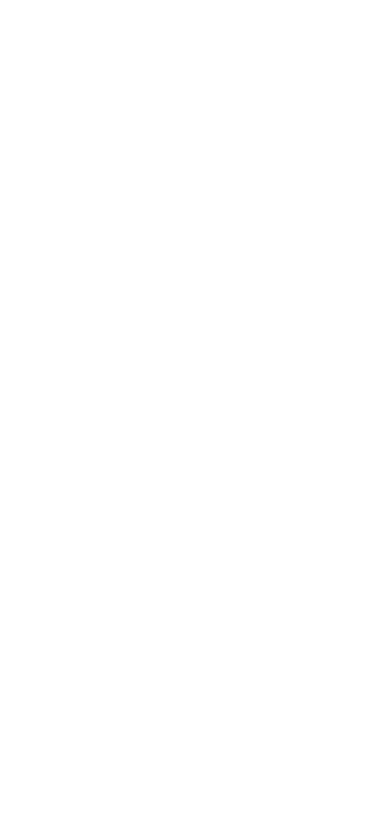
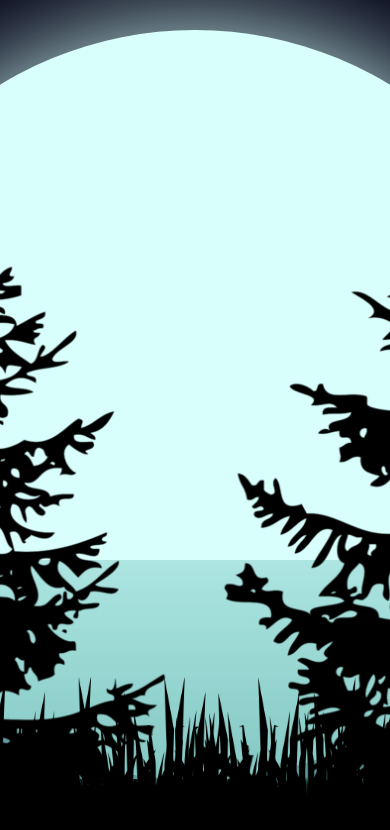
Before and after one commit to diogopereiradev/nosferatu, a React (Vite) app: page / in a window 390 px wide. Shown: the top 830 px of the page. Built offline with nearby package versions, Linux system fonts and the light colour scheme.

Commit message:
Features: Header added, Types folder added

```diff
--- a/src/app.tsx
+++ b/src/app.tsx
@@ -3,13 +3,14 @@
 
 import GlobalStyles from './assets/GlobalStyles';
 import Wrapper from './components/Wrapper';
+import Header from './app/Header';
 
 function App (): JSX.Element {
   return (
     <React.Fragment>
       <GlobalStyles />
       <Wrapper>
-
+        <Header />
       </Wrapper>
     </React.Fragment>
   );
--- /dev/null
+++ b/src/app/Header/index.tsx
@@ -0,0 +1,47 @@
+import '../../types/global';
+import React, { useEffect, useState, Dispatch, SetStateAction } from 'react';
+import {
+  Container,
+  Stars,
+  FrozenLake,
+  GrassTerrain,
+  GrassTerrainContainer,
+  LeftGiantPineTree,
+  RightGiantPineTree,
+  Moon
+} from './styles';
+import GrassTerrainImage from '../../assets/images/grassterrain.png';
+import GiantPineTreeImage from '../../assets/images/giant-pine-tree.png';
+
+function GrassTerrainMain (): JSX.Element {
+  return (
+    <GrassTerrainContainer>
+      <GrassTerrain src={GrassTerrainImage} alt="grass-terrain-image"/>
+      <GrassTerrain src={GrassTerrainImage} alt="grass-terrain-image"/>
+    </GrassTerrainContainer>
+  );
+}
+
+function StarsResponsive (): JSX.Element {
+  const [amount, setAmount]: [number, Dispatch<SetStateAction<number>>] = useState(60);
+
+  useEffect((): void => {
+    window.addEventListener('resize', () =>
+      setAmount(Math.random() * (60 - 50) + 50));
+  }, []);
+  return <Stars amount={amount}/>;
+}
+
+function Header (): JSX.Element {
+  return (
+    <Container>
+      <StarsResponsive />
+      <Moon />
+      <FrozenLake />
+      <GrassTerrainMain />
+      <LeftGiantPineTree src={GiantPineTreeImage} alt="left-giant-pine-tree"/>
+      <RightGiantPineTree src={GiantPineTreeImage} alt="right-giant-pine-tree"/>
+    </Container>
+  );
+}
+export default Header;
--- /dev/null
+++ b/src/app/Header/styles.ts
@@ -0,0 +1,113 @@
+import styled from 'styled-components';
+import { StarsProps } from '../../types/header';
+
+function multipleStars (n: number): string {
+  const shadows: Array<string>  = [];
+
+  for (let i = 0; i < n; i++)
+    shadows.push(`${Math.random() * window.innerWidth}px ${Math.random() * window.innerHeight}px #fff`);
+  return shadows.join(', ');
+}
+
+export const Container = styled.header`
+  position: relative;
+  width: 100%;
+  height: 100vh;
+  min-height: 620px;
+  max-height: 950px;
+  overflow: hidden;
+  background: rgb(0,3,45);
+  background: linear-gradient(0deg, rgba(0,3,45,1) 0%, rgba(0,2,20,1) 100%);
+`;
+
+export const Stars = styled.div<StarsProps>`
+  width: 1px;
+  height: 1px;
+  background: transparent;
+  box-shadow: ${props => multipleStars(props.amount)};
+
+  &:after {
+    content: " ";
+    position: absolute;
+    top: 2000px;
+    width: 1px;
+    height: 1px;
+    background: transparent;
+    box-shadow: ${props => multipleStars(props.amount)};
+  }
+`;
+
+export const Moon = styled.div`
+  position: absolute;
+  left: 50%;
+  top: 160px;
+  margin-left: -375px;
+  width: 750px;
+  height: 750px;
+  background-color: #d8fffc;
+  border-radius: 100%;
+  box-shadow: 0px 0px 120px #d8fffc;
+
+  @media screen and (max-width: 1500px) {top: 30px;}
+`;
+
+export const FrozenLake = styled.div`
+  position: absolute;
+  bottom: -250px;
+  width: 100%;
+  height: 900px;
+  background: rgb(147,214,210);
+  background: linear-gradient(180deg, rgba(147,214,210,0.6278886554621849) 0%, rgba(76,162,156,0.7259278711484594) 100%);
+  transform-style: preserve-3d;
+  transform: rotateX(70deg);
+  border-radius: 30% 30% 0px 0px;
+
+  @media screen and (max-width: 1500px) {bottom: -320px;}
+  @media screen and (max-width: 900px) {border-radius: 0px;}
+`;
+
+export const GrassTerrainContainer = styled.div`
+  width: 100%;
+  display: flex;
+  justify-content: center;
+  align-items: center;
+  position: absolute;
+  bottom: -140px;
+  left: 50%;
+  margin-left: -50%;
+
+  img:nth-child(1) {margin-right: -40px;}
+
+  @media screen and (min-width: 3300px) {bottom: -290px}
+  @media screen and (max-width: 1500px) {bottom: -180px;}
+  @media screen and (max-width: 950px) {bottom: -80px;}
+  @media screen and (max-width: 600px) {bottom: -40px;}
+  @media screen and (max-width: 450px) {bottom: -15px;}
+`;
+
+export const GrassTerrain = styled.img`
+  width: 100%;
+  object-fit: contain;
+`;
+
+export const LeftGiantPineTree = styled.img`
+  width: 750px;
+  position: absolute;
+  left: -365px;
+  top: 0;
+
+  @media screen and (max-width: 850px) {left: -430px;}
+  @media screen and (max-width: 600px) {left: -500px;}
+  @media screen and (max-width: 450px) {left: -550px;}
+`;
+
+export const RightGiantPineTree = styled.img`
+  width: 750px;
+  position: absolute;
+  right: -365px;
+  top: 0;
+
+  @media screen and (max-width: 850px) {right: -430px;}
+  @media screen and (max-width: 600px) {right: -500px;}
+  @media screen and (max-width: 600px) {right: -550px;}
+`;
--- /dev/null
+++ b/src/types/global.ts
@@ -0,0 +1 @@
+declare module '*.png';
--- /dev/null
+++ b/src/types/header.d.ts
@@ -0,0 +1,3 @@
+export interface StarsProps {
+  amount: number;
+}
```
Also changed, not shown: src/assets/images/giant-pine-tree.png (added), src/assets/images/grassterrain.png (added).
